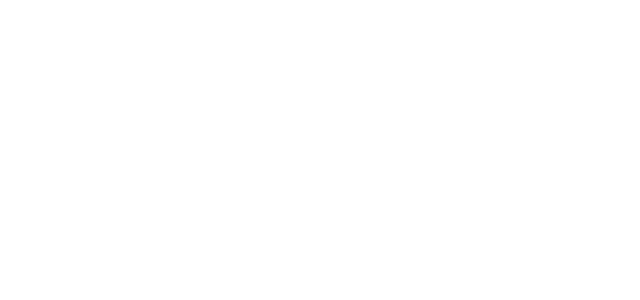
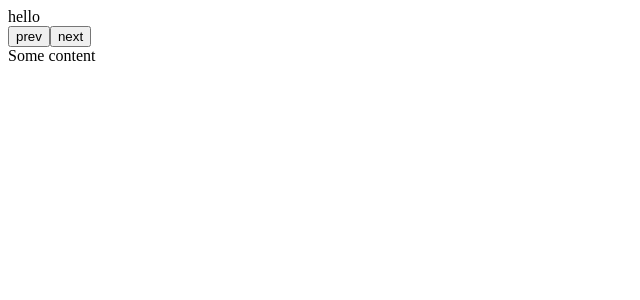
Before and after one commit to Andrii-77/react-lesson-hw, a React (Vite) app: page / in a window 1280 px wide. Shown: the top 300 px of the page, without its empty margins (0-640 px from the left). Built offline with nearby package versions, Linux system fonts and the light colour scheme; no server answers.

Commit message:
Вивчив react 4 3 pagination part2.

```diff
--- a/src/App.tsx
+++ b/src/App.tsx
@@ -1,11 +1,15 @@
-import './App.css'
+import {PaginationComponent} from "./components/pagination/PaginationComponent.tsx";
+import {Some} from "./components/some/Some.tsx";
 
-function App() {
+
+const App= ()=> {
 
   return (
-    <>
-
-    </>
+    <div>
+      hello
+      <PaginationComponent/>
+      <Some/>
+    </div>
   )
 }
 
--- /dev/null
+++ b/src/components/pagination/PaginationComponent.tsx
@@ -0,0 +1,25 @@
+import {useSearchParams} from "react-router-dom";
+
+export const PaginationComponent = () => {
+
+    const [query, setQuery] = useSearchParams({pg: '1'});
+
+    return (
+        <div>
+            <button onClick={() => {
+                const pg = query.get('pg');
+                if (pg) {
+                    let currentPage = +pg;
+                    setQuery({pg:(--currentPage).toString()})
+                }
+            }}>prev</button>
+            <button onClick={() => {
+                const pg = query.get('pg');
+                if (pg) {
+                    let currentPage = +pg;
+                    setQuery({pg:(++currentPage).toString()})
+                }
+            }}>next</button>
+        </div>
+    );
+};
--- /dev/null
+++ b/src/components/some/Some.tsx
@@ -0,0 +1,23 @@
+import {useEffect} from "react";
+import {useSearchParams} from "react-router-dom";
+
+export const Some = () => {
+
+    const [query, setQuery] = useSearchParams();
+    useEffect(() => {
+        const pg = query.get('pg');
+        console.log(pg);
+        // create request to API with searchParam
+        fetch('https://reqres.in/api/users?page=' + pg)
+            .then(value => value.json())
+            .then(value => {
+                console.log(value);
+            });
+    }, [query]);
+
+    return (
+        <div>
+            Some content
+        </div>
+    );
+};
--- a/src/index.css
+++ b/src/index.css
@@ -1,3 +1,3 @@
-@tailwind base;
-@tailwind components;
-@tailwind utilities;
+/*@tailwind base;*/
+/*@tailwind components;*/
+/*@tailwind utilities;*/
--- /dev/null
+++ b/src/router/routes.tsx
@@ -0,0 +1,6 @@
+import {createBrowserRouter} from "react-router-dom";
+import App from "../App.tsx";
+
+export const routes = createBrowserRouter([{
+    path: '/', element : <App/>
+}])
```
Also changed, not shown: src/main.tsx (+5 -3 lines).
